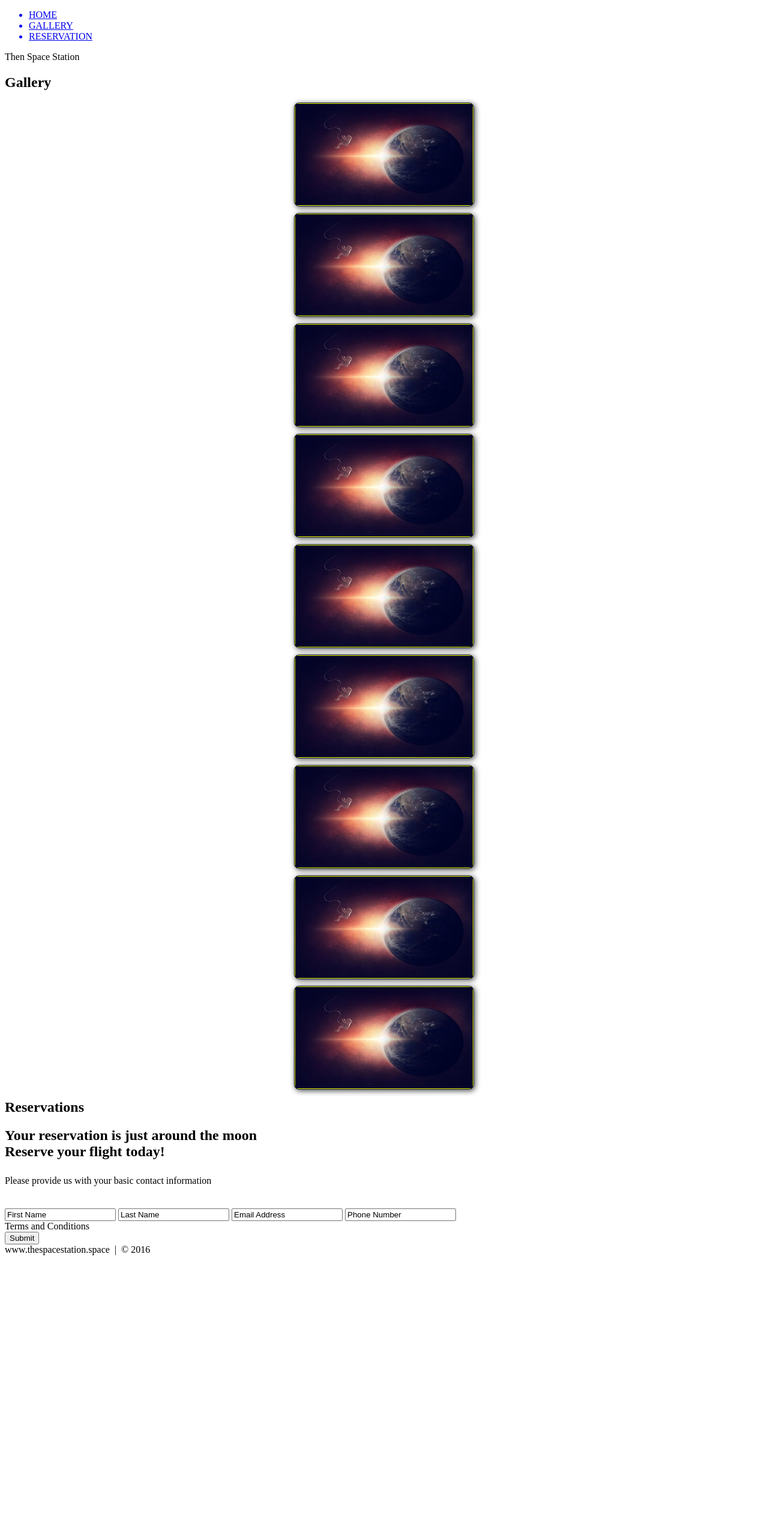
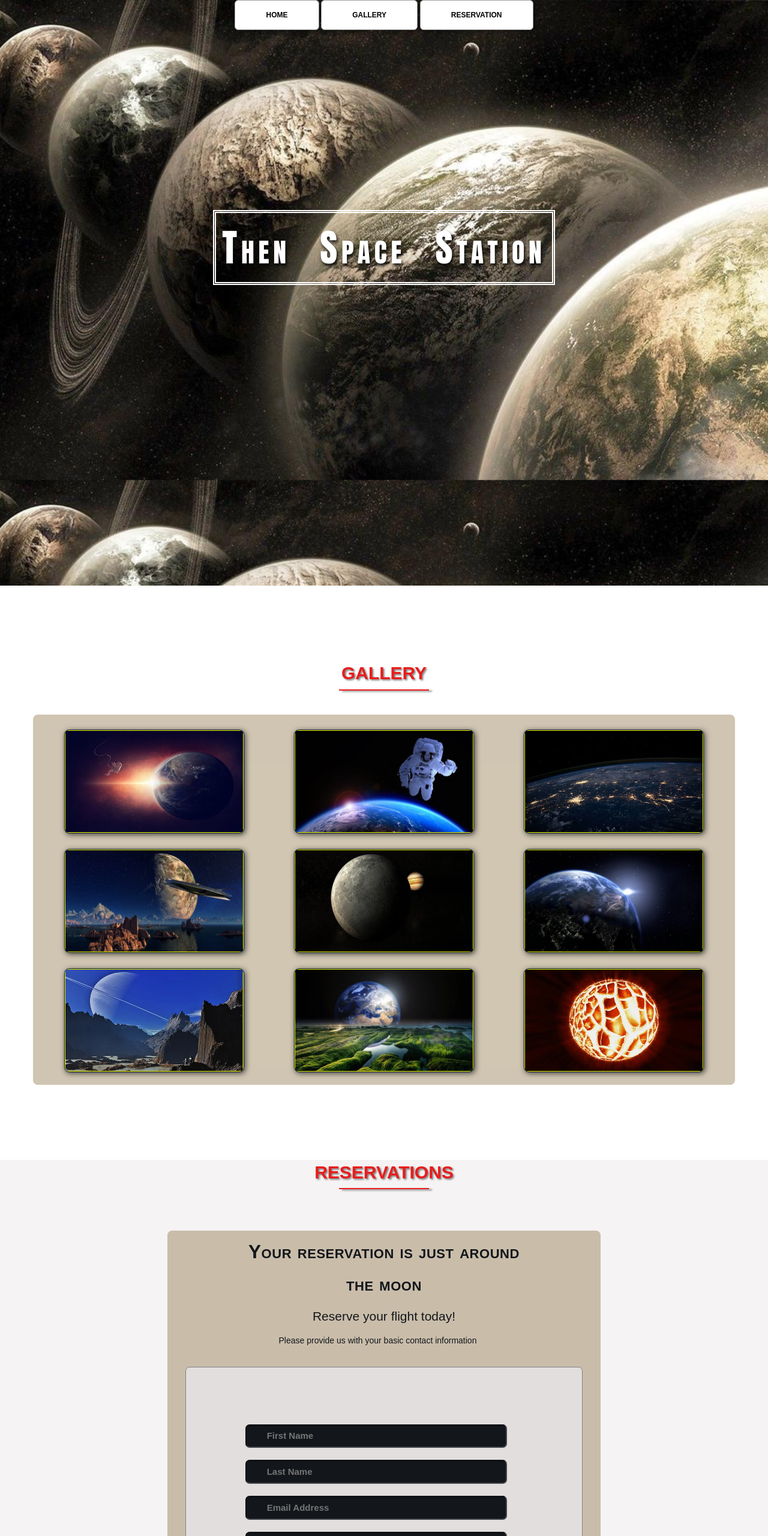
Before and after one commit to TDBoren/Web-Project-1, a plain HTML site: page index.html in a window 1280 px wide. Shown: the top 2560 px of the page at 60% size. Before the commit the page ends 2100 px from the top, so only its background shows below. Drawn offline with Linux system fonts and the light colour scheme.

Commit message:
pg 319 submission
only problem is I can't get Terms and Conditions line-up lowered

```diff
--- /dev/null
+++ b/CSS/animations.css
@@ -0,0 +1,100 @@
+/*  ===========================================================
+        MENU SECTION APPLICATION
+    =========================================================== */
+
+.menu {
+    color: #f00;
+    font: bold 12px/18px sans-serif;
+    text-align: center;
+    display: inline;
+    margin: 0% auto;
+    padding: 0;
+    list-style: none;
+    text-decoration: none;
+}
+.menu li {
+    color: #000;
+    background-color: rgba(255,255,255,1);
+    display: inline-block;
+    margin: 0% auto;
+    position: relative;
+    padding: 15px 4%;
+    border: 1px solid #9D9FA2;
+    box-shadow: 2px 2px 10px 0 rgba(0,0,0,0.5);
+    border-radius: 6px;
+    /*  Background-color: 052136;   */
+    cursor: pointer;
+    transition-property: background;
+    transition-duration: .4s;
+    transition-delay: 0s;
+    transition-timing-function: ease-in-out;
+}
+.menu li:hover {
+    color: #f00;
+    background-color: rgba(100,65,0,0.3);
+}
+
+/*  =====================================================
+        GALLERY SECTION ANIMATION
+    =====================================================   */
+
+.photo {
+    position: relative;
+    line-height: 0;
+    margin-bottom: 2em;
+    overflow: hidden;
+    border-radius: 8px;
+    padding: 1px;
+    border: 1px solid #021a40;
+    background-color: #ff0;
+    box-shadow: 2px 2px 10px 0 rgba(0,0,0,0.7);
+}
+.photo-container {
+    text-align: center;
+    margin: 15px auto;
+    width: 300px;
+    height: 169px;
+}
+.photo-container img {
+    max-width: 100%;
+    width: 300px;
+    height: 169px;
+}
+.photo-overlay {
+    color: #fff;
+    position: absolute;
+    top: 0;
+    right: 0;
+    bottom: 0;
+    left: 0;
+    padding-left: 20px;
+    padding-right: 20px;
+    justify-content: center; /* For centering text inside photo overlay.    */
+    align-items: center;
+    background: rgba(0,0,0,0.5);
+}
+.white-head {
+    color: #C9BDAA;
+    margin-top: 5%;
+}
+
+/*  ======================================================
+        PHOTO OVERLAY TRANSITIONS
+    ======================================================`*/
+
+.photo-overlay {
+    opacity: 0;
+    transition: opacity .5s;
+    border-radius: 10px;
+    cursor: pointer;
+}
+.photo-overlay:hover {
+    opacity: 1;
+}
+.photo img {
+    transition: transform .5s;
+    transform-origin: 50% 50%;
+}
+.photo:hover img {
+    transform: scale(1:1);
+}
--- a/CSS/photo_style.css
+++ b/CSS/photo_style.css
@@ -15,7 +15,7 @@ P {
     border-radius: 8px;
     padding: 1px;
     border: 1px solid #021a40;
-    background-color: #ff0;
+    background-color: #fff0;
     box-shadow: 2px 2px 10px rgba(0,0,0, 0.7);
 }
 
--- /dev/null
+++ b/CSS/shared.css
@@ -0,0 +1,360 @@
+/*  ==================================================================
+        AUTHOR: Troy Boren
+        Check out my.space
+    ==================================================================
+        GENERIC FILES
+    ================================================================== */
+
+html {
+    font-family: sans-serif;
+    font-size: 62.5%;
+    -webkit-tap-highlight-color: rgba(o,o,o,o);
+    -webkit-text-size-adjust: 100%;
+    -ms-text-size-adjust: 100%;
+}
+
+body {
+font-size: 14px;
+margin: 0;
+font-family: "Helvetica Neue" Helvetica, Arial, Sans-serif ;
+line-height: 1.42857143;
+color: #333;
+background-color: #fff;
+}
+
+footer,
+nav {
+    display: block;
+}
+h1, h2, h3, h4, h5, h6 {
+    font-family: "Open Sans" sans-serif;
+}
+
+h1 {
+    line line-height: 50px;
+    font-weight: 900;
+    font-size: 30px;
+    text-transform: uppercase;
+    text-align: center;
+    color: #E91C1C;
+    text-shadow: 2px 2px 3px rgba(0,0,0,0.5);
+}
+h1::after {    /*  This is the underline   */
+    display: block;
+    content: "";
+    height: 2px;
+    width: 150px;
+    background: #E91C1C;
+    margin: 5px auto 40px;
+    box-shadow: 5px 2px 3px rgba(0,0,0,0.5);
+}
+h2 {
+    line-height: 50px;
+    color: #E91CIC;
+}
+
+h3 {
+    line-height: 30px;
+    padding-bottom: 20px;
+}
+
+h4 {
+    padding-top: 25px;
+    line-height: 40px;
+    padding-bottom: 0px;
+    font-size: 22px;
+    font-weight: 900;
+}
+
+p {
+    font-weight: 300;
+    line-height: 30px;
+    padding-bottom: 15px;
+}
+
+.text-center {
+    text-align: center;
+}
+
+.heading-padding {
+    padding-bottom: 4px;
+}
+
+section {
+    padding-top: 50px;
+    margin-top: 50px;
+}
+
+.navbar {
+    height: 105px;
+    max-height: 340px;
+    display: block;
+}
+
+.container {
+    padding-right: 15px;
+    padding-left: 15px;
+    margin-right: auto;
+    margin-left: auto;
+}
+.container-fluid {
+    padding-right: 15px;
+    padding-left: 15px;
+    margin-right: auto;
+    margin-left: auto;
+}
+.row {
+    margin-right: -15px;
+    margin-left: -15px;
+}
+
+.clearfix:after,
+.container:after,
+.navbar:after {
+    clear: both;
+    display: table;
+    content: "";
+}
+.wrap {
+    height: 100%;
+    width: 100%;
+    position: absolute;
+    /*  This ensures that the images cannot
+        render outside of their container
+        without forcing any scrollbars   */
+    overflow: hidden;
+    top: 0;
+    left: 0;
+    text-align: center;
+}
+
+.menu-container {
+    max-height: 340px;
+    margin: 0% auto;
+    content: "";
+    /* top 0;
+    left 0; */
+    /* position absolute */ /* to the top edge of the screen */
+    width: 100%;
+    position: fixed;
+    z-index: 100%;
+    /* back-ground color: rgba (255, 255, 255, 0.5) */
+}
+    /*  =============================================================================
+            HOME SECTION STYLES
+        =========================================================================== */
+#home {
+    background: url(../images/planets.jpg); no-repeat 50% 50%;
+    background-attachment: fixed;
+    -webkit-background-size: cover;
+    -moz-background-size: cover;
+    -o-background-size: cover;
+    background-size: cover;
+    width: 100%;
+    display: block;
+    height: auto;
+    padding-top: 350px; /*  This is the spacer before the Main title logo   */
+    padding-bottom: 500px;  /* This is the spacer after the Main title logo`*/
+    color: #fff;
+}
+.head-main {
+    text-shadow: 2px 4px 5px rgba(0,0,0, .9);
+    font-variant: small-caps;
+    color: #fff;
+    letter-spacing: 5pt;
+    word-spacing: 21pt;
+    font-size: 4.5em;
+    text-align: left;
+    font-family: impact, sans-serif;
+    line-height: 2;
+    font-weight: 900;
+    border: 5px double #fff;
+    padding: 10px;
+}
+.head-sub-main {
+    font-size: 23px;
+    font-weight: 500;
+    padding: 50px 20px 10px 20px;
+    text-transform: uppercase;
+}
+.head-last {
+    font-size: 18px;
+    font-weight: 900;
+    padding: 5px 20px 20px 20px;
+    border: 1px dotted #fff;
+    padding: 5px;
+}
+
+/*  ========================================
+        Contact STYLES
+    ========================================    */
+
+.flex-container {
+    display: -webkit-flex;
+    display: flex;
+    flex-wrap: wrap;
+    padding: 10px;
+    border-radius: 8px;
+    margin: 0px auto;
+    background-color: rgba(100,65,0, .3);
+    box-shadow: 2px 2px 10px 0 rgba(o,o,o,0.5);
+}
+
+#contact {
+    background-color: #f5f3f3;
+}
+
+.reservation {
+    width: 60%;
+    padding: 10px;
+    border-radius: 8px;
+    margin: 0px auto;
+    background-color: rgba(100,65,0, .3);
+    box-shadow: -1px -1px -1px rgba(o,o,o,o.1), 1px 2px 10px rgba(0,0,0,0.5);
+}
+.reservation h2 {
+    width: 70%;
+    text-align: center;
+    margin: 0 auto;
+    color: #13161B;
+    font-weight: 500;
+    font-size: 3em
+    letter-spacing: 0pt;
+    word-spacing: 0pt;
+}
+
+.reservation h2 span {
+    width: 70%;
+    text-align: center;
+    margin: 0 auto;
+    color: #13161B;
+    font-weight: 900;
+    font-size: 1.5em;
+    font-variant: small-caps;
+    letter-spacing: .4pt;
+    word-spacing: .3pt;
+}
+.reservation p {
+    color: #13161B;
+    width: 50%;
+    margin: 0 auto;
+}
+.reservation form {
+    font-size: 15px;
+    outline: none;
+    font-weight: 600;
+    color: #8D8E8F;
+    padding: 12% 12%;
+    width: 70%;
+    border: 1px solid #808080;
+    margin: 2% auto;
+    border-radius: 7px;
+    background: rgb(227,222,222);
+    box-shadow: 2px 3px 3px 0px rgba(o,o,o,o.3);
+    font-family:  "Raleway", sans-serif;
+}
+.reservation input[type="text"] {
+    font-size: 15px;
+    outline: none;
+    font-weight: 600;
+    color: #8D8E8F;
+    padding: 2% 1% 2% 7%;
+    width: 80%;
+    border-top: 1px solid #090B0D;
+    border-right: 2px solid #424549;
+    border-bottom: 2px solid #424549;
+    border-left: 1px solid#090B0D;
+    margin:10px 1em;
+    border-radius: 7px;
+    background: #13161B;
+    box-shadow: inset 0px 3px 0px 0px rgba(5,5,5,.15);
+    font-family: "Raleway", sans-serif;
+}
+.reservation input[type="text"]:hover {
+    box-shadow: 0 0 18px rgba(100,65,0,.8);
+}
+.form-spacer {
+    padding: 30px 39px;
+}
+.terms {
+    margin-top: 13%;
+    margin: 30px 1px 0 0;
+    padding-left: 52px;
+    font-size: 14px;
+    line-height: 5px;
+    color: #000;
+    cursor: pointer;
+    font-family: "Raleway", sans-serif;
+    font-weight: 600;
+    position: relative;
+    display: inline;
+    float: right;
+}
+.terms:hover {
+    color: orange;
+    text-decoration: underline;
+}
+.submit input[type="submit"] {
+    color: rgba(255,255,255);
+    cursor: pointer;
+    border: none;
+    font-weight: 900;
+    outline: none;
+    line-height: center;
+    font-family: "Raleway", sans-serif;
+    margin: 0px 3%;
+    padding: 7px 0px;
+    width: 25%;
+    font-size: 18px;
+    transition: border-color 0.3s color 0.3s background-color 0.3s;
+    border-radius: 7%;
+    background-color: #797a7b;
+    box-shadow: 1px 1px 4px 0 rgba(o,o,o,o.1);
+}
+.submit input[type="submit"]:hover {
+    color: #000;
+    background-color: #8D8E8F;
+    box-shadow: inset 1px 2px 15px 0 rgba(o,o,o,o.5);
+}
+
+/*  ==================================================
+        FOOTER STYLES
+    ==================================================  */
+
+#footer {
+    background-color: rgba(100,65,0,0.3);
+    color: #000;
+    text-shadow: 2px,2px,8px,0 (0,0,0,0,0.4);
+    padding: 20px 50px 20px 50px;
+    text-align: left;
+}
+
+/*  ====================================================
+        MEDIA QUERIES
+    ====================================================    */
+
+    @media all and (max-width: 640px) and (min-width: 381px) {
+        .head-main {
+            font-size: 28px;
+        }
+    }
+    @media all and (max-width: 381px) and (min-width: 200px) {
+        .head-main {
+            font-size: 24px;
+        }
+    }
+    @media (min-width: 760px) {
+        .container {
+            width: 750px;
+        }
+    }
+    @media (min-width: 992px) {
+        .container {
+            width: 970px;
+        }
+    }
+    @media (min-width: 1200px) {
+        .container {
+            width: 1170px;
+        }
+    }
--- a/index.html
+++ b/index.html
@@ -1,39 +1,42 @@
+
 <!DOCTYPE html>
 <html lang="en">
 	<head>
 		<meta charset="utf-8">
 		<title>The Space Station | Resort</title>
 		<link rel="stylesheet" href="./CSS/photo_style.css">
+		<link rel="stylesheet" href="./CSS/shared.css">
+		<link rel="stylesheet" href="./CSS/animations.css">
 	</head>
 	<body>
 
 		<!-- NAV -->
-			<div>
-				<div>
-					<ul>
-						<a href="#Home" id="link"><li>HOME</li></a>
-						<a href="#Gallery" id="link"><li>GALLERY</li></a>
-						<a href="#Contact" id="link"><li>RESERVATION</li></a>
+			<div class="wrap">
+				<div class="menu-container">
+					<ul class="menu">
+						<a href="#home" id="link"><li>HOME</li></a>
+						<a href="#gallery" id="link"><li>GALLERY</li></a>
+						<a href="#contact" id="link"><li>RESERVATION</li></a>
 					</ul>
 				</div>
 			</div>
 		<!-- END NAV -->
 
 		<!-- HOME -->
-			<div id="Home">
-				<div>
-					<div>
-						<span>Then Space Station</span>
+			<div id="home">
+				<div class="container">
+					<div class="text-center">
+						<span class="head-main">Then Space Station</span>
 					</div>
 				</div>
 			</div>
 		<!-- END HOME -->
 
 		<!-- GALLERY -->
-		<section>
-			<div id="Gallery">
+		<section id="gallery">
+			<div class="container">
 				<h1>Gallery</h1>
-				<div>
+				<div class="flex-container">
 
 					<!-- PHOTO CONTAINER 1 -->
 					<div class="photo-container">
@@ -45,12 +48,13 @@
 							</div>
 						</div>
 					</div>
+
 					<!-- END PHOTO CONTAINER 1 -->
 
 					<!-- PHOTO CONTAINER 2 -->
 					<div class="photo-container">
 						<div class="photo">
-						<img src="./Images/Thumb/Thumbnail_1.png" alt="Tethered Space Walk in Orbit">
+							<img src="./Images/Thumb/Thumbnail_2.png" alt="Tethered Space Walk in Orbit">
 							<div class="photo-overlay">
 								<h3 class="white-head">Click to Enlarge</h3>
 								<p>We have several space launches departing daily, book your flight today!</p>
@@ -62,7 +66,7 @@
 					<!-- PHOTO CONTAINER 3 -->
 					<div class="photo-container">
 						<div class="photo">
-						<img src="./Images/Thumb/Thumbnail_1.png" alt="Tethered Space Walk in Orbit">
+							<img src="./Images/Thumb/Thumbnail_3.png" alt="Tethered Space Walk in Orbit">
 							<div class="photo-overlay">
 								<h3 class="white-head">Click to Enlarge</h3>
 								<p>We have several space launches departing daily, book your flight today!</p>
@@ -74,7 +78,7 @@
 					<!-- PHOTO CONTAINER 4 -->
 					<div class="photo-container">
 						<div class="photo">
-						<img src="./Images/Thumb/Thumbnail_1.png" alt="Tethered Space Walk in Orbit">
+							<img src="./Images/Thumb/Thumbnail_4.png" alt="Tethered Space Walk in Orbit">
 							<div class="photo-overlay">
 								<h3 class="white-head">Click to Enlarge</h3>
 								<p>We have several space launches departing daily, book your flight today!</p>
@@ -86,7 +90,7 @@
 					<!-- PHOTO CONTAINER 5 -->
 					<div class="photo-container">
 						<div class="photo">
-						<img src="./Images/Thumb/Thumbnail_1.png" alt="Tethered Space Walk in Orbit">
+							<img src="./Images/Thumb/Thumbnail_5.png" alt="Tethered Space Walk in Orbit">
 							<div class="photo-overlay">
 								<h3 class="white-head">Click to Enlarge</h3>
 								<p>We have several space launches departing daily, book your flight today!</p>
@@ -98,7 +102,7 @@
 					<!-- PHOTO CONTAINER 6 -->
 					<div class="photo-container">
 						<div class="photo">
-						<img src="./Images/Thumb/Thumbnail_1.png" alt="Tethered Space Walk in Orbit">
+							<img src="./Images/Thumb/Thumbnail_6.png" alt="Tethered Space Walk in Orbit">
 							<div class="photo-overlay">
 								<h3 class="white-head">Click to Enlarge</h3>
 								<p>We have several space launches departing daily, book your flight today!</p>
@@ -110,7 +114,7 @@
 					<!-- PHOTO CONTAINER 7 -->
 					<div class="photo-container">
 						<div class="photo">
-						<img src="./Images/Thumb/Thumbnail_1.png" alt="Tethered Space Walk in Orbit">
+							<img src="./Images/Thumb/Thumbnail_7.png" alt="Tethered Space Walk in Orbit">
 							<div class="photo-overlay">
 								<h3 class="white-head">Click to Enlarge</h3>
 								<p>We have several space launches departing daily, book your flight today!</p>
@@ -122,7 +126,7 @@
 					<!-- PHOTO CONTAINER 8 -->
 					<div class="photo-container">
 						<div class="photo">
-						<img src="./Images/Thumb/Thumbnail_1.png" alt="Tethered Space Walk in Orbit">
+							<img src="./Images/Thumb/Thumbnail_8.png" alt="Tethered Space Walk in Orbit">
 							<div class="photo-overlay">
 								<h3 class="white-head">Click to Enlarge</h3>
 								<p>We have several space launches departing daily, book your flight today!</p>
@@ -134,7 +138,7 @@
 					<!-- PHOTO CONTAINER 9 -->
 					<div class="photo-container">
 						<div class="photo">
-						<img src="./Images/Thumb/Thumbnail_1.png" alt="Tethered Space Walk in Orbit">
+							<img src="./Images/Thumb/Thumbnail_9.png" alt="Tethered Space Walk in Orbit">
 							<div class="photo-overlay">
 								<h3 class="white-head">Click to Enlarge</h3>
 								<p>We have several space launches departing daily, book your flight today!</p>
@@ -143,34 +147,38 @@
 					</div>
 					<!-- END PHOTO CONTAINER 9 -->
 				</div>
+			</div>
 		</section>
 		<!-- END GALLERY -->
 
 		<!-- RSVP -->
 		<section>
-			<div id="Contact">
-				<div>
-					<h1>Reservations</h1>
-					<div>
+			<div id="contact">
+				<div class="container">
+					<div class="heading-padding">
+						<h1 class="heading-padding">Reservations</h1>
+							<div class="reservation">
 								<h2><span>Your reservation is just around the moon</span>
-							<br />Reserve your flight today!
+									<br/>Reserve your flight today!
 								</h2>
-						<p>
+								<p class="rsvp">
 									Please provide us with your basic contact information
 								</p>
-						<div>
+								<div class="form-rsvp">
 									<form action="" method="post">
-								<input class="rsvp" type="text" value="First Name">
-								<input class="rsvp" type="text" value="Last Name">
-								<input class="rsvp" type="text" value="Email Address">
-								<input class="rsvp" type="text" value="Phone Number">
+										<input class="rsvp" type="text" value="" placeholder="First Name">
+										<input class="rsvp" type="text" value="" placeholder="Last Name">
+										<input class="rsvp" type="text" value="" placeholder="Email Address">
+										<input class="rsvp" type="text" value="" placeholder="Phone Number">
 										<div class="form-spacer">
 											<label class="terms">Terms and Conditions</label>
 										</div>
-								<div>
+										<div class="submit">
 											<input type="submit" value="Submit">
 										</div>
 									</form>
+								</div>
+							</div>
 						</div>
 					</div>
 				</div>
@@ -179,9 +187,11 @@
 		<!-- END RSVP -->
 
 		<!-- FOOTER -->
-		<div>
+		<footer>
+			<div id="footer">
 			www.thespacestation.space &nbsp;|&nbsp;  &copy; 2016
 			</div>
+		</footer>
 		<!-- END FOOTER -->
 
 	</body>
```
Also changed, not shown: Images/planets.jpg (added). Lines whose indentation alone changed are shown as unchanged.
